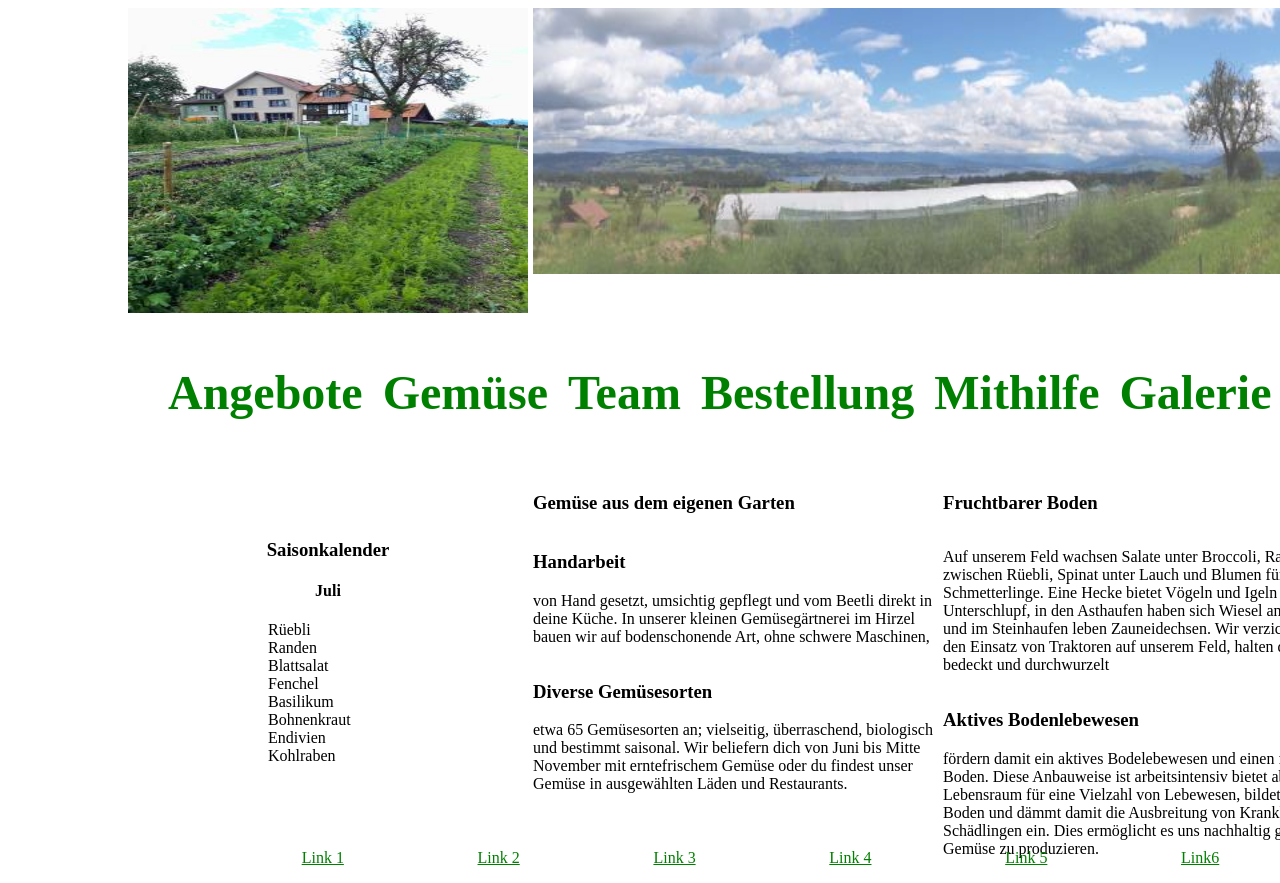
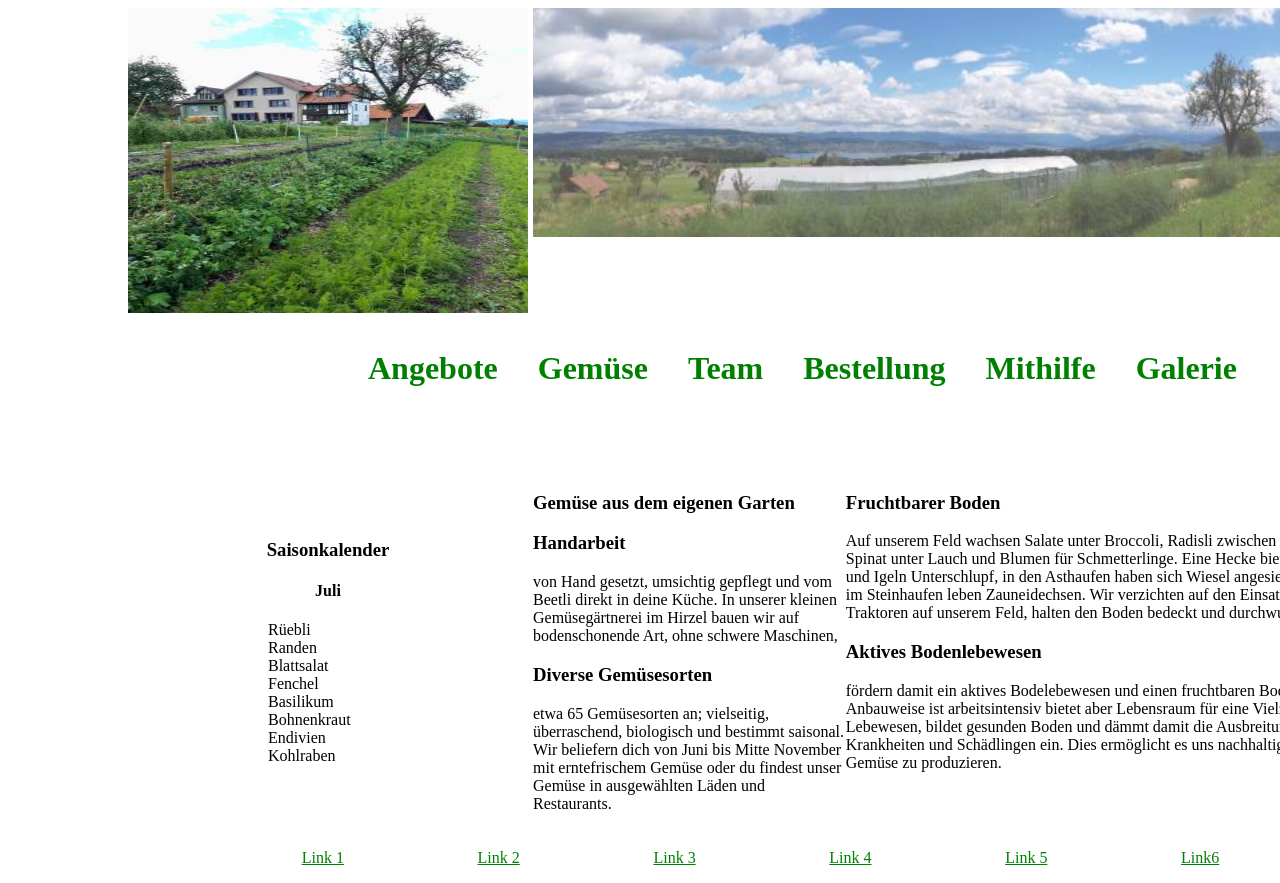
Before and after one commit to hansschenker/zalpenblick, a plain HTML site: page index.html in a window 1280 px wide. Shown: the top 883 px of the page. Drawn offline with Linux system fonts and the light colour scheme.

Commit message:
adjust navigation layout

```diff
--- a/index.html
+++ b/index.html
@@ -8,14 +8,14 @@
     <title>Hof Zalpenblick</title>
   </head>
   <body>
-    <div class="grid-container -red">
-      <div class="logo ">
+    <div class="grid-container">
+      <div class="logo  grid-item">
         <img
           src="./assets/img/zalpenblick-hoft-von-unten-1-ausschnitt.jpg"
           alt="Zalpenblick Hof"
         />
       </div>
-      <div class="hero -blue">
+      <div class="hero  grid-item">
         <div>
           <img
             src="./assets/img/zalpenblick-panorama.jpg"
@@ -24,7 +24,7 @@
 
         </div>
       </div>
-      <div class="navigation">
+      <div class="navigation  grid-item">
 
         <ul>
           <li>Angebote</li>
@@ -42,7 +42,7 @@
           </li>
         </ul>
       </div>
-      <main class="main ">
+      <main class="main  grid-item">
         <article class="c1 ">
           <h3>Gemüse aus dem eigenen Garten</h3>
           <section>
@@ -109,7 +109,7 @@ etwa 65 Gemüsesorten an; vielseitig, überraschend, biologisch und bestimmt sai
           </section>
         </article> -->
       </main>
-      <div class="sidebar">
+      <div class="sidebar grid-item">
         <h3>Saisonkalender</h3>
         <h4>Juli</h4>
         <ul>
@@ -124,7 +124,7 @@ etwa 65 Gemüsesorten an; vielseitig, überraschend, biologisch und bestimmt sai
 
         </ul>
       </div>
-      <div class="footer ">
+      <div class="footer  grid-item">
         <ul>
           <li><a href="">Link 1</a></li>
           <li><a href="">Link 2</a></li>
--- a/style.css
+++ b/style.css
@@ -45,6 +45,7 @@ img {
     height: 90vh;
     max-width: 80vw;
     margin: 0 auto;
+    /* outline: 8px solid #4834D4; */
     grid-template-areas: "lo ho ho ho ho ho"
                          "lo ho ho ho ho ho"
                          "nv nv nv nv nv nv"
@@ -59,6 +60,7 @@ img {
 
 .grid-item {
     flex: 1 1 auto;
+    /* outline: 1px solid #4834D4;    */
 }
 
 .logo {
@@ -79,7 +81,7 @@ img {
 }
 .hero img:nth-of-type(1) {
     width: 100%;
-    height: 129%;
+    height: 111%;
     opacity: .7;
 }
 /* .hero img:nth-of-type(2) {
@@ -95,20 +97,24 @@ img {
 
 .navigation {
     grid-area: nv;
-    display: flex;
-    justify-content: space-around;
+    /* display: flex;
+    flex-wrap: wrap;
+    justify-content: space-around; */
 }
 .navigation ul {
     display: flex;
-    gap: 20px;
+    gap: 40px;
+    margin-left: 200px;
     flex-wrap: nowrap;
-    justify-content: space-evenly;
-    align-items: flex-end;
+    justify-content:center;
+    /* align-items:stretch; */
     color: green;
-    font-size: 3rem;
+    font-size: 2rem;
     font-weight: bolder;
 }
+
 .navigation ul img {
+    margin-top: -20px;
     height: 100%;
     width: 30%;
     margin-left: auto;
@@ -130,6 +136,7 @@ img {
 .main {
     grid-area: mn;
     display: flex;
+    justify-content: space-evenly;
 
 }
 .main {
@@ -139,10 +146,8 @@ img {
 
 }
 .main article {
-    width: 80%;
 }
 .main article section {
-    column-count: 1;
     justify-content: space-between;
 }
 .footer {
```
